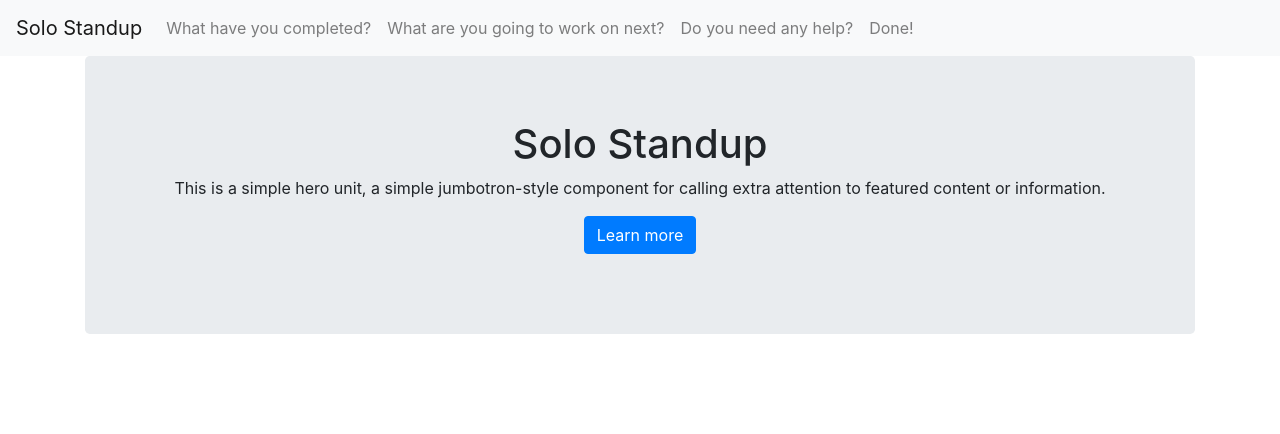
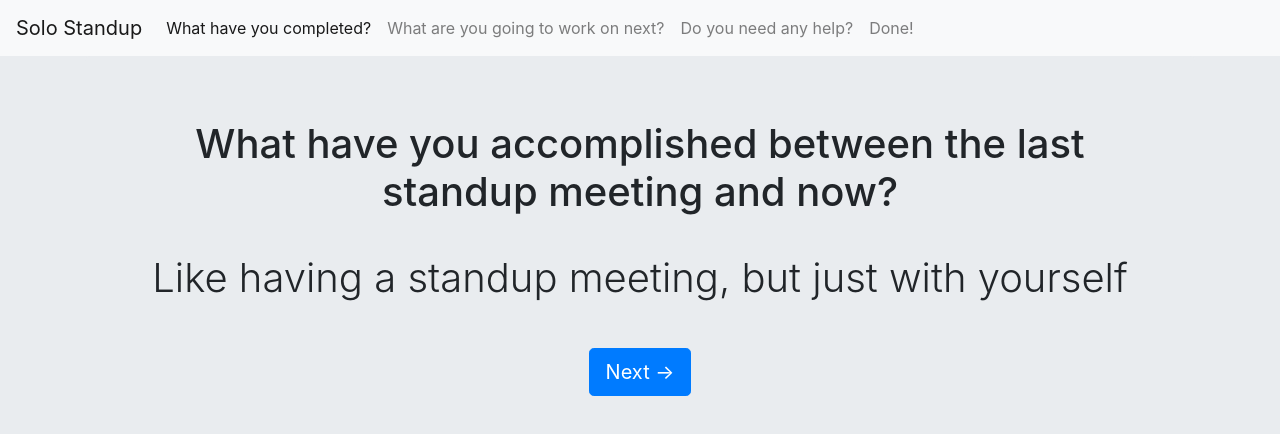
Before and after one commit to dragonejt/solo-standup, a React (Create React App) app: page /progress in a window 1280 px wide. Shown: the top 434 px of the page. Built offline with nearby package versions, Linux system fonts and the light colour scheme.

Commit message:
Add Landing and part of Progress

```diff
--- a/src/App.css
+++ b/src/App.css
@@ -1,5 +1,7 @@
 .App {
   text-align: center;
+  background: #e9ecef;
+  height: 100vh;
 }
 
 .App-logo {
--- a/src/App.js
+++ b/src/App.js
@@ -9,7 +9,8 @@ import 'bootstrap/dist/css/bootstrap.min.css';
 import logo from './logo.svg';
 import './App.css';
 import Navi from './components/navi/Navi';
-import Landing from './components/Landing';
+import Landing from './components/landing/Landing';
+import Progress from './components/progress/Progress';
 
 function App() {
   const [step, setStep] = useState(2);
@@ -24,6 +25,9 @@ function App() {
       <Navi step={step} updateStep={updateStep} />
       <Router>
         <Switch>
+          <Route path="/progress">
+            <Progress updateStep={updateStep} />
+          </Route>
           <Route path="/">
             <Landing updateStep={updateStep} />
           </Route>
--- a/src/components/Landing.js
+++ b/src/components/landing/Landing.js
@@ -1,5 +1,6 @@
 import React, { useState, useEffect } from 'react';
 import { Container, Button, Jumbotron } from 'react-bootstrap';
+import './landing.css'
 
 
 function Landing({ updateStep }) {
@@ -13,13 +14,12 @@ function Landing({ updateStep }) {
     <div className="Landing">
       <Container>
         <Jumbotron>
-          <h1>Solo Standup</h1>
+          <h1 className="title">Solo Standup</h1>
+          <br className="my-3"/>
+          <p className="lead subtitle">Like having a standup meeting, but just with yourself</p>
+          <br className="my-3"/>
           <p>
-            This is a simple hero unit, a simple jumbotron-style component for calling
-            extra attention to featured content or information.
-          </p>
-          <p>
-            <Button variant="primary">Learn more</Button>
+            <Button variant="primary" size="lg" href="/progress" id="start">Start Your Standup</Button>
           </p>
         </Jumbotron>
       </Container>
--- /dev/null
+++ b/src/components/landing/landing.css
@@ -0,0 +1,13 @@
+.Landing {
+}
+.title {
+    font-size: 10rem;
+}
+
+#start {
+    font-size: 2.5rem;
+}
+
+.subtitle {
+    font-size: 2.5rem;
+}
--- /dev/null
+++ b/src/components/progress/Progress.js
@@ -0,0 +1,30 @@
+import React, { useState, useEffect } from 'react';
+import { Container, Button, Jumbotron } from 'react-bootstrap';
+import './progress.css'
+
+
+function Progress({ updateStep }) {
+
+  useEffect(() => {
+    updateStep(1);
+  }
+
+  )
+  return (
+    <div className="Progress">
+      <Container>
+        <Jumbotron>
+          <h1 className="title">What have you accomplished between the last standup meeting and now?</h1>
+          <br className="my-3"/>
+          <p className="lead subtitle">Like having a standup meeting, but just with yourself</p>
+          <br className="my-3"/>
+          <p>
+            <Button variant="primary" size="lg" href="/progress" id="submit">Next -></Button>
+          </p>
+        </Jumbotron>
+      </Container>
+    </div>
+  );
+}
+
+export default Progress;
--- /dev/null
+++ b/src/components/progress/progress.css
@@ -0,0 +1,3 @@
+.title {
+    font-size: 2.5rem;
+}
```
Also changed, not shown: src/components/Progress.js (deleted), 1 other file (tests, documents, lock files or other folders).
